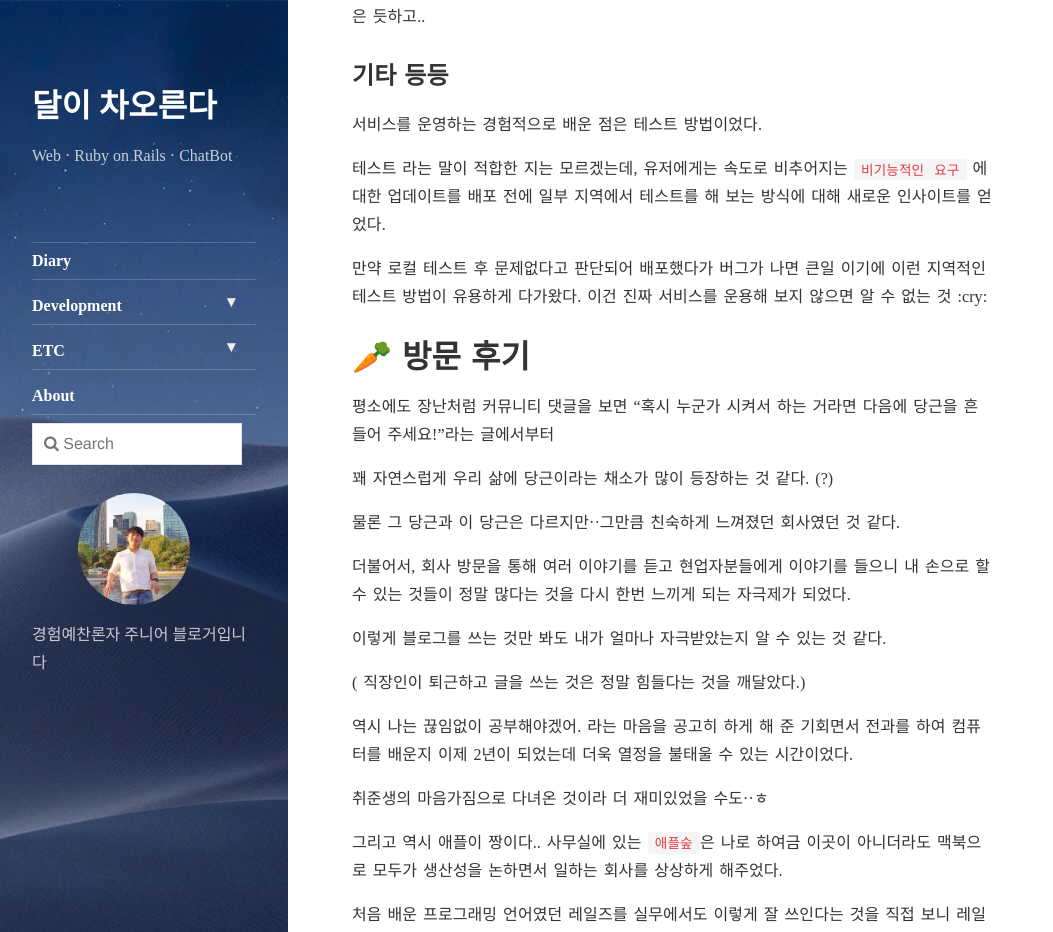
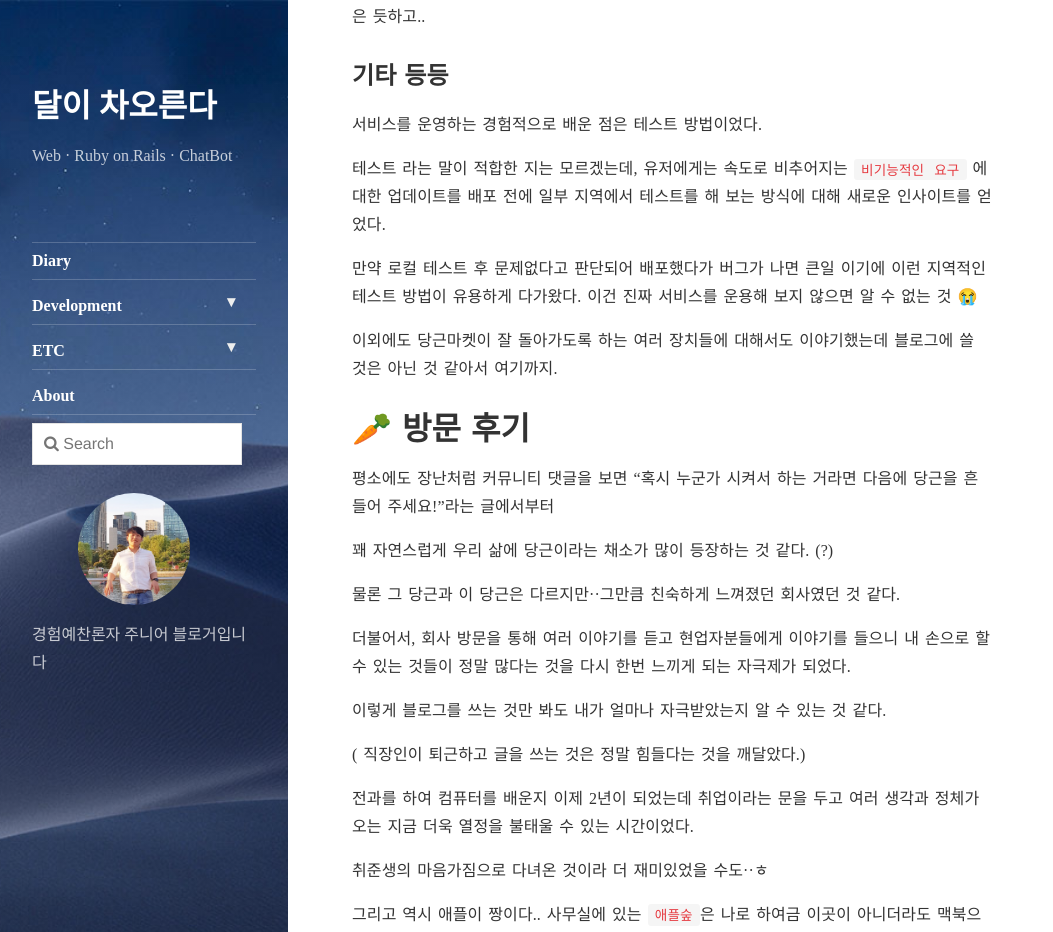
Before and after one commit to samslow/samslow.github.io, a Jekyll site: the page built from _posts/2019-01-10-물들어올때 노 젓는당근마켓방문후기.md, in a window 1280 px wide and 1400 px high, scrolled down 5900 px. Shown: the top 932 px of the window, without its empty margins (0-1053 px from the left). Built offline with Jekyll 4.4.1, drawn with Linux system fonts in a browser that asks for light colours; nearby versions of some CDN libraries; comment, search, counter and statistics services are not loaded.

Commit message:
0108 post's add some sentence
Signed-off-by: samslow <shsvkdldj@likelion.org>

```diff
--- a/_posts/2019-01-10-물들어올때 노 젓는당근마켓방문후기.md
+++ b/_posts/2019-01-10-물들어올때 노 젓는당근마켓방문후기.md
@@ -152,8 +152,9 @@ comments: true
 
 테스트 라는 말이 적합한 지는 모르겠는데, 유저에게는 속도로 비추어지는 `비기능적인 요구` 에 대한 업데이트를 배포 전에 일부 지역에서 테스트를 해 보는 방식에 대해 새로운 인사이트를 얻었다.
 
-만약 로컬 테스트 후 문제없다고 판단되어 배포했다가 버그가 나면 큰일 이기에 이런 지역적인 테스트 방법이 유용하게 다가왔다. 이건 진짜 서비스를 운용해 보지 않으면 알 수 없는 것 :cry:
+만약 로컬 테스트 후 문제없다고 판단되어 배포했다가 버그가 나면 큰일 이기에 이런 지역적인 테스트 방법이 유용하게 다가왔다. 이건 진짜 서비스를 운용해 보지 않으면 알 수 없는 것 😭
 
+이외에도 당근마켓이 잘 돌아가도록 하는 여러 장치들에 대해서도 이야기했는데 블로그에 쓸 것은 아닌 것 같아서 여기까지.
 
 
 # 🥕 방문 후기
@@ -170,7 +171,7 @@ comments: true
 
 ( 직장인이 퇴근하고 글을 쓰는 것은 정말 힘들다는 것을 깨달았다.)
 
-역시 나는 끊임없이 공부해야겠어. 라는 마음을 공고히 하게 해 준 기회면서 전과를 하여 컴퓨터를 배운지 이제 2년이 되었는데 더욱 열정을 불태울 수 있는 시간이었다.
+전과를 하여 컴퓨터를 배운지 이제 2년이 되었는데 취업이라는 문을 두고 여러 생각과 정체가 오는 지금 더욱 열정을 불태울 수 있는 시간이었다.
 
 취준생의 마음가짐으로 다녀온 것이라 더 재미있었을 수도··ㅎ
 
```
